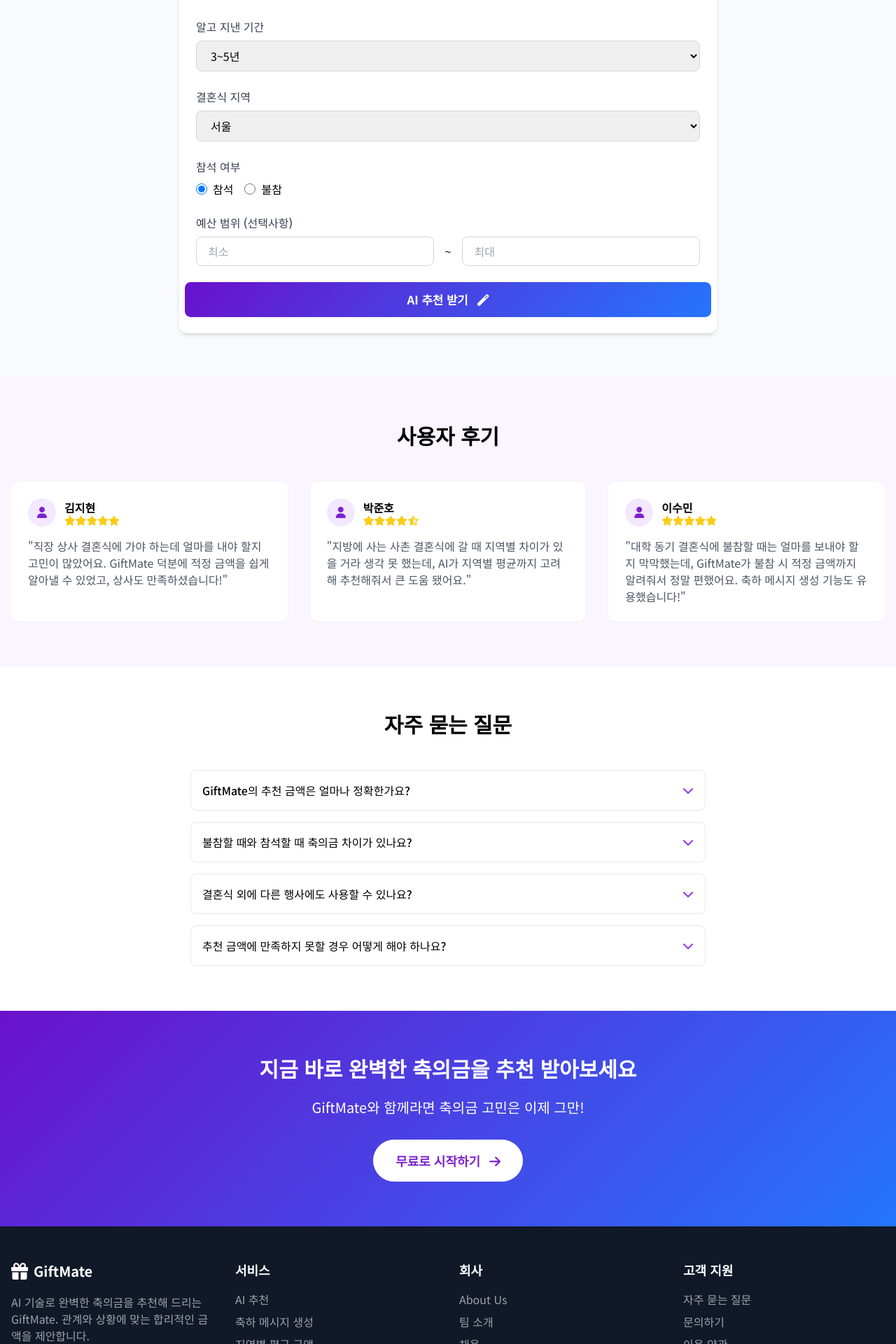
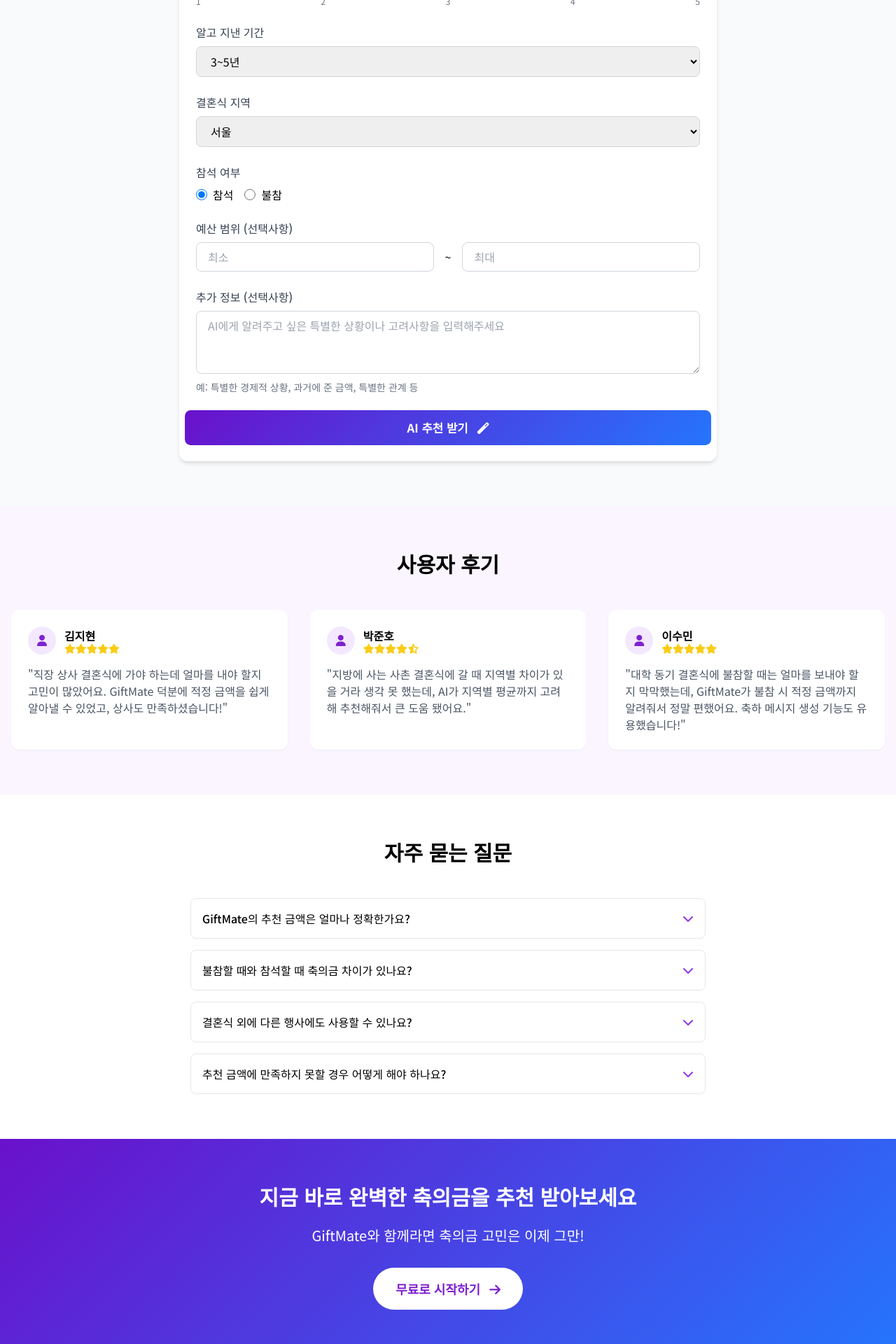
Before and after one commit to wonyeong0810/GiftMate, a Django app: page /main/ in a window 1280 px wide. Shown: the part 1400-3320 px from the top of the page at 70% size. Run offline with Django 5.2, Linux system fonts and the light colour scheme; some libraries are stand-ins or nearby versions.

Commit message:
update : 디자인 좀 수정

```diff
--- a/giftMate/main/templates/index.html
+++ b/giftMate/main/templates/index.html
@@ -11,6 +11,10 @@
     />
     <style>
       @import url("https://fonts.googleapis.com/css2?family=Noto+Sans+KR:wght@300;400;500;700&display=swap");
+
+      html {
+        scroll-behavior: smooth;
+      }
 
       body {
         font-family: "Noto Sans KR", sans-serif;
@@ -54,7 +58,7 @@
   </head>
   <body>
     <!-- Navigation -->
-    <nav class="gradient-bg text-white shadow-lg">
+    <nav class="gradient-bg text-white shadow-lg fixed w-full top-0 z-50 transition-all duration-300" id="mainNav">
       <div class="container mx-auto px-4 py-3">
         <div class="flex justify-between items-center">
           <div class="flex items-center space-x-2">
@@ -62,14 +66,13 @@
             <span class="text-xl font-bold">GiftMate</span>
           </div>
           <div class="hidden md:flex space-x-6">
-            <a href="#" class="hover:text-gray-200 transition-all">홈</a>
-            <a href="#" class="hover:text-gray-200 transition-all"
-              >서비스 소개</a
+            <a href="#heroSection" class="hover:text-gray-200 transition-all"><b>홈</b></a>
+            <a href="#IntroduceSection" class="hover:text-gray-200 transition-all"
+              ><b>서비스 소개</b></a
             >
-            <a href="#" class="hover:text-gray-200 transition-all"
-              >자주 묻는 질문</a
+            <a href="#faqSection" class="hover:text-gray-200 transition-all"
+              ><b>자주 묻는 질문</b></a
             >
-            <a href="#" class="hover:text-gray-200 transition-all">고객센터</a>
           </div>
           <div class="md:hidden">
             <button class="text-white focus:outline-none">
@@ -81,7 +84,7 @@
     </nav>
 
     <!-- Hero Section -->
-    <section class="gradient-bg text-white py-16 md:py-24">
+    <section class="gradient-bg text-white pt-32 pb-16 md:pt-40 md:pb-24" id="heroSection">
       <div
         class="container mx-auto px-4 flex flex-col md:flex-row items-center"
       >
@@ -93,16 +96,19 @@
             관계, 상황, 지역을 고려한 맞춤형 축의금 추천 서비스
           </p>
           <div class="flex space-x-4">
+            <a href="#recommendationSection">
             <button
               class="bg-white text-purple-700 hover:bg-gray-100 px-6 py-3 rounded-full font-semibold transition-all"
             >
               시작하기 <i class="fas fa-arrow-right ml-2"></i>
-            </button>
+            </button></a>
+            <a href="#faqSection">
             <button
               class="border border-white text-white hover:bg-white hover:text-purple-700 px-6 py-3 rounded-full font-semibold transition-all"
             >
               더 알아보기
             </button>
+            </a>
           </div>
         </div>
         <div class="md:w-1/2 flex justify-center">
@@ -142,7 +148,7 @@
     </section>
 
     <!-- How It Works -->
-    <section class="py-16 bg-white">
+    <section class="py-16 bg-white" id="IntroduceSection">
       <div class="container mx-auto px-4">
         <h2 class="text-3xl font-bold text-center mb-16">
           GiftMate는 어떻게 작동하나요?
@@ -189,7 +195,7 @@
     </section>
 
     <!-- Recommendation Form -->
-    <section class="py-16 bg-gray-50">
+    <section class="py-16 bg-gray-50" id="recommendationSection">
       <div class="container mx-auto px-4">
         <div
           class="max-w-3xl mx-auto bg-white rounded-xl shadow-md overflow-hidden"
@@ -201,7 +207,7 @@
             </p>
           </div>
           <div class="p-6">
-            <form id="recommendationForm">
+            <form id="recommendationForm" method="POST" action="/api/recommend" enctype="application/x-www-form-urlencoded">
               <div class="mb-6">
                 <label class="block text-gray-700 font-medium mb-2"
                   >결혼하는 분과의 관계</label
@@ -237,8 +243,9 @@
                   >
                     <i class="fas fa-user-tie mr-2 text-purple-600"></i> 친척
                   </button>
+
                 </div>
-                <input type="hidden" id="relationship" name="relationship" />
+                <input type="hidden" id="relationship" name="relationship" required />
               </div>
 
               <div class="mb-6">
@@ -256,6 +263,7 @@
                     min="1"
                     max="5"
                     value="3"
+                    required
                     class="w-full h-2 bg-gray-200 rounded-lg appearance-none cursor-pointer"
                   />
                   <span class="text-sm text-gray-500 ml-2">높음</span>
@@ -280,11 +288,11 @@
                   name="duration"
                   class="w-full border border-gray-300 rounded-lg px-4 py-2 focus:outline-none focus:ring-2 focus:ring-purple-300"
                 >
-                  <option value="1">1년 미만</option>
-                  <option value="3">1~3년</option>
-                  <option value="5" selected>3~5년</option>
-                  <option value="10">5~10년</option>
-                  <option value="20">10년 이상</option>
+                  <option value="1" name="duration_1">1년 미만</option>
+                  <option value="3" name="duration_3">1~3년</option>
+                  <option value="5" name="duration_5" selected>3~5년</option>
+                  <option value="10" name="duration_10">5~10년</option>
+                  <option value="20" name="duration_20">10년 이상</option>
                 </select>
               </div>
 
@@ -297,21 +305,21 @@
                   name="region"
                   class="w-full border border-gray-300 rounded-lg px-4 py-2 focus:outline-none focus:ring-2 focus:ring-purple-300"
                 >
-                  <option value="seoul" selected>서울</option>
-                  <option value="gyeonggi">경기</option>
-                  <option value="incheon">인천</option>
-                  <option value="busan">부산</option>
-                  <option value="daegu">대구</option>
-                  <option value="daejeon">대전</option>
-                  <option value="ulsan">울산</option>
-                  <option value="gangwon">강원</option>
-                  <option value="chungbuk">충북</option>
-                  <option value="chungnam">충남</option>
-                  <option value="jeonbuk">전북</option>
-                  <option value="jeonnam">전남</option>
-                  <option value="gyeongbuk">경북</option>
-                  <option value="gyeongnam">경남</option>
-                  <option value="jeju">제주</option>
+                  <option value="seoul" name="region_seoul" selected>서울</option>
+                  <option value="gyeonggi" name="region_gyeonggi">경기</option>
+                  <option value="incheon" name="region_incheon">인천</option>
+                  <option value="busan" name="region_busan">부산</option>
+                  <option value="daegu" name="region_daegu">대구</option>
+                  <option value="daejeon" name="region_daejeon">대전</option>
+                  <option value="ulsan" name="region_ulsan">울산</option>
+                  <option value="gangwon" name="region_gangwon">강원</option>
+                  <option value="chungbuk" name="region_chungbuk">충북</option>
+                  <option value="chungnam" name="region_chungnam">충남</option>
+                  <option value="jeonbuk" name="region_jeonbuk">전북</option>
+                  <option value="jeonnam" name="region_jeonnam">전남</option>
+                  <option value="gyeongbuk" name="region_gyeongbuk">경북</option>
+                  <option value="gyeongnam" name="region_gyeongnam">경남</option>
+                  <option value="jeju" name="region_jeju">제주</option>
                 </select>
               </div>
 
@@ -365,9 +373,24 @@
                 </div>
               </div>
 
+              <div class="mb-6">
+                <label for="additionalInfo" class="block text-gray-700 font-medium mb-2"
+                  >추가 정보 (선택사항)</label
+                >
+                <textarea
+                  id="additionalInfo"
+                  name="additionalInfo"
+                  rows="3"
+                  placeholder="AI에게 알려주고 싶은 특별한 상황이나 고려사항을 입력해주세요"
+                  class="w-full border border-gray-300 rounded-lg px-4 py-2 focus:outline-none focus:ring-2 focus:ring-purple-300"
+                ></textarea>
+                <p class="text-sm text-gray-500 mt-1">예: 특별한 경제적 상황, 과거에 준 금액, 특별한 관계 등</p>
+              </div>
+
               <button
                 type="submit"
                 class="w-full gradient-bg text-white py-3 rounded-lg font-semibold hover:opacity-90 transition-all pulse"
+                name="submit"
               >
                 AI 추천 받기 <i class="fas fa-magic ml-2"></i>
               </button>
@@ -614,7 +637,7 @@
     </section>
 
     <!-- FAQ -->
-    <section class="py-16 bg-white">
+    <section class="py-16 bg-white" id="faqSection">
       <div class="container mx-auto px-4 max-w-3xl">
         <h2 class="text-3xl font-bold text-center mb-12">자주 묻는 질문</h2>
         <div class="space-y-4">
@@ -719,140 +742,15 @@
     </section>
 
     <!-- Footer -->
-    <footer class="bg-gray-900 text-white py-12">
-      <div class="container mx-auto px-4">
-        <div class="grid md:grid-cols-4 gap-8 mb-8">
-          <div>
-            <div class="flex items-center space-x-2 mb-4">
-              <i class="fas fa-gift text-2xl"></i>
-              <span class="text-xl font-bold">GiftMate</span>
-            </div>
-            <p class="text-gray-400">
-              AI 기술로 완벽한 축의금을 추천해 드리는 GiftMate. 관계와 상황에
-              맞는 합리적인 금액을 제안합니다.
-            </p>
-          </div>
-          <div>
-            <h4 class="font-bold text-lg mb-4">서비스</h4>
-            <ul class="space-y-2">
-              <li>
-                <a
-                  href="#"
-                  class="text-gray-400 hover:text-white transition-all"
-                  >AI 추천</a
-                >
-              </li>
-              <li>
-                <a
-                  href="#"
-                  class="text-gray-400 hover:text-white transition-all"
-                  >축하 메시지 생성</a
-                >
-              </li>
-              <li>
-                <a
-                  href="#"
-                  class="text-gray-400 hover:text-white transition-all"
-                  >지역별 평균 금액</a
-                >
-              </li>
-              <li>
-                <a
-                  href="#"
-                  class="text-gray-400 hover:text-white transition-all"
-                  >관계별 가이드</a
-                >
-              </li>
-            </ul>
-          </div>
-          <div>
-            <h4 class="font-bold text-lg mb-4">회사</h4>
-            <ul class="space-y-2">
-              <li>
-                <a
-                  href="#"
-                  class="text-gray-400 hover:text-white transition-all"
-                  >About Us</a
-                >
-              </li>
-              <li>
-                <a
-                  href="#"
-                  class="text-gray-400 hover:text-white transition-all"
-                  >팀 소개</a
-                >
-              </li>
-              <li>
-                <a
-                  href="#"
-                  class="text-gray-400 hover:text-white transition-all"
-                  >채용</a
-                >
-              </li>
-              <li>
-                <a
-                  href="#"
-                  class="text-gray-400 hover:text-white transition-all"
-                  >블로그</a
-                >
-              </li>
-            </ul>
-          </div>
-          <div>
-            <h4 class="font-bold text-lg mb-4">고객 지원</h4>
-            <ul class="space-y-2">
-              <li>
-                <a
-                  href="#"
-                  class="text-gray-400 hover:text-white transition-all"
-                  >자주 묻는 질문</a
-                >
-              </li>
-              <li>
-                <a
-                  href="#"
-                  class="text-gray-400 hover:text-white transition-all"
-                  >문의하기</a
-                >
-              </li>
-              <li>
-                <a
-                  href="#"
-                  class="text-gray-400 hover:text-white transition-all"
-                  >이용 약관</a
-                >
-              </li>
-              <li>
-                <a
-                  href="#"
-                  class="text-gray-400 hover:text-white transition-all"
-                  >개인정보 처리방침</a
-                >
-              </li>
-            </ul>
-          </div>
+    <footer class="bg-gray-900 text-white py-8">
+      <div class="container mx-auto px-4 text-center">
+        <div class="flex items-center justify-center space-x-2 mb-4">
+          <i class="fas fa-gift text-xl"></i>
+          <span class="text-lg">GiftMate</span>
         </div>
-        <div
-          class="pt-8 border-t border-gray-800 flex flex-col md:flex-row justify-between items-center"
-        >
-          <p class="text-gray-400 mb-4 md:mb-0">
-            © 2023 GiftMate. All rights reserved.
-          </p>
-          <div class="flex space-x-6">
-            <a href="#" class="text-gray-400 hover:text-white transition-all"
-              ><i class="fab fa-facebook-f"></i
-            ></a>
-            <a href="#" class="text-gray-400 hover:text-white transition-all"
-              ><i class="fab fa-twitter"></i
-            ></a>
-            <a href="#" class="text-gray-400 hover:text-white transition-all"
-              ><i class="fab fa-instagram"></i
-            ></a>
-            <a href="#" class="text-gray-400 hover:text-white transition-all"
-              ><i class="fab fa-linkedin-in"></i
-            ></a>
-          </div>
-        </div>
+        <p class="text-gray-400 text-sm">
+          © 2025 GiftMate - 학교 서버 수행평가 프로젝트
+        </p>
       </div>
     </footer>
 
@@ -876,6 +774,20 @@
           // Update hidden input value
           relationshipInput.value = button.dataset.value;
         });
+      });
+
+      // Sticky Nav Scroll Effect
+      const nav = document.getElementById("mainNav");
+      const heroSection = document.getElementById("heroSection");
+
+      window.addEventListener("scroll", () => {
+        if (window.scrollY > heroSection.offsetHeight * 0.5) {
+          nav.classList.add("shadow-xl", "py-2");
+          nav.classList.remove("py-3");
+        } else {
+          nav.classList.remove("shadow-xl", "py-2");
+          nav.classList.add("py-3");
+        }
       });
 
       // FAQ accordion
@@ -917,8 +829,10 @@
         const attendance = document.querySelector(
           'input[name="attendance"]:checked'
         ).value;
+        const additionalInfo = document.getElementById("additionalInfo").value;
 
         // Simulate AI recommendation (in a real app, this would be an API call)
+        // In a real implementation, the additionalInfo would be sent to the AI model
         let recommendedAmount = 0;
         let relationshipText = "";
 
```
Also changed, not shown: README.md.
